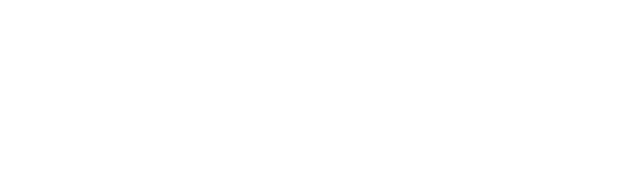
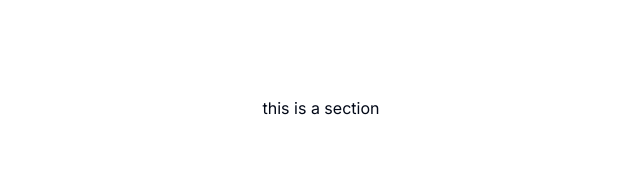
Before and after one commit to laur5287/music-x, a Next.js app: page / in a window 1280 px wide. Shown: the top 186 px of the page, without its empty margins (319-959 px from the left). Built offline with nearby package versions, Linux system fonts and the light colour scheme.

Commit message:
trying to commit vercel.json

```diff
--- a/app/page.tsx
+++ b/app/page.tsx
@@ -3,6 +3,7 @@ import Image from 'next/image'
 export default function Home() {
   return (
     <main className="flex min-h-screen flex-col items-center justify-between p-24">
+      <section className="">this is a section</section>
     </main>
   )
 }
```
